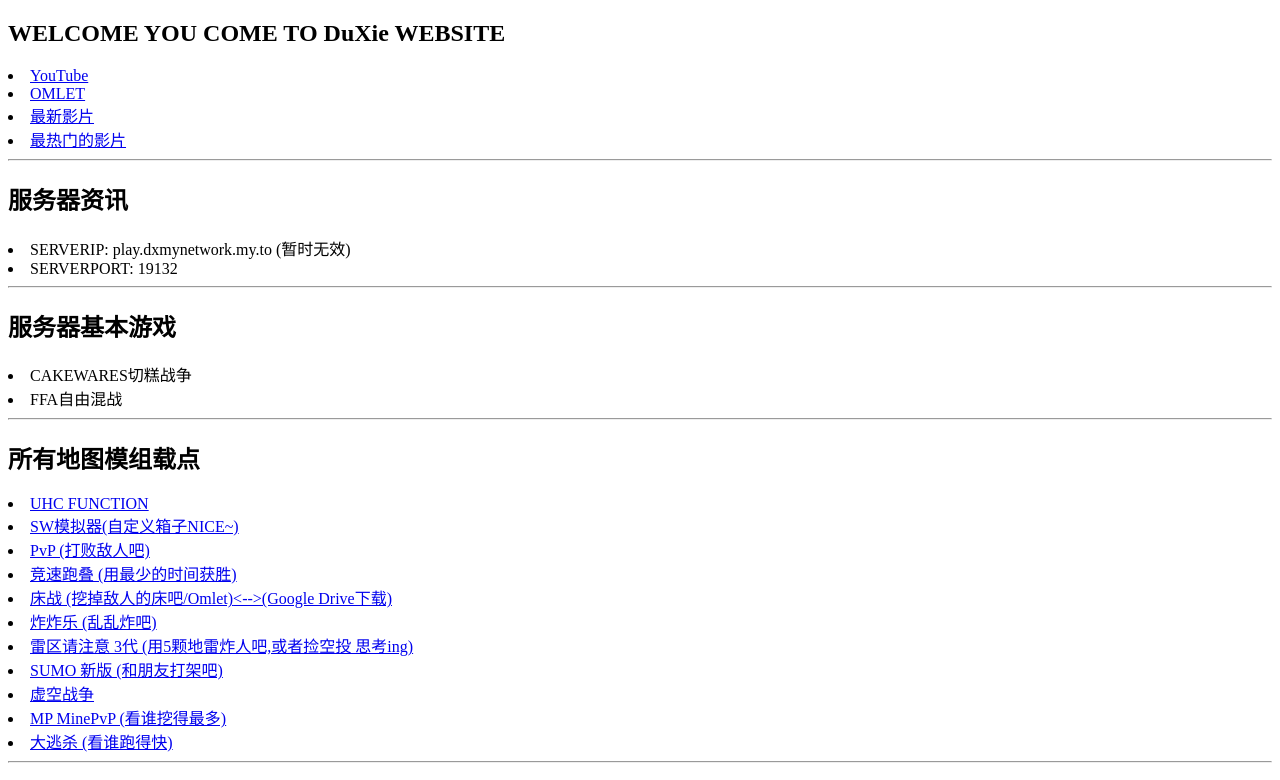
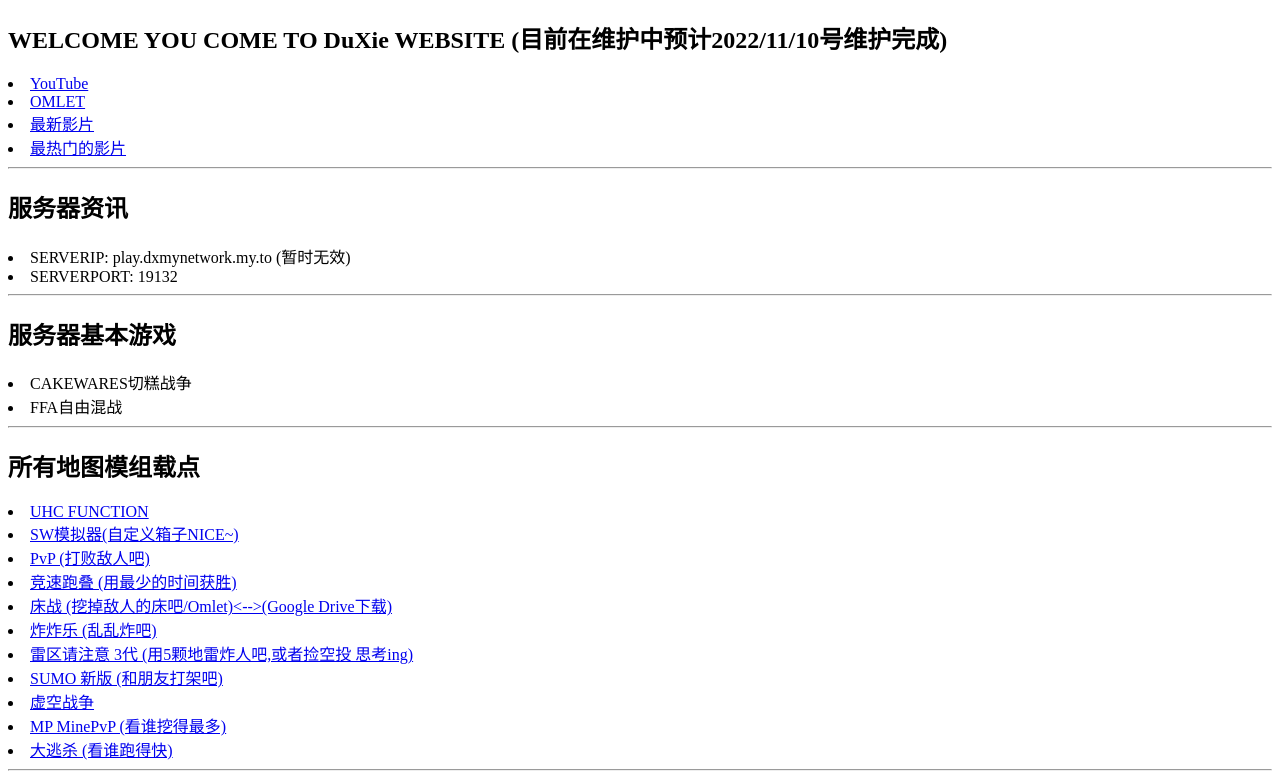
Before and after one commit to LOLPLAYER116/dxmyhome, a plain HTML site: page index.html in a window 1280 px wide. Shown: the top 780 px of the page. Drawn offline with Linux system fonts and the light colour scheme.

Commit message:
Update index.html

```diff
--- a/index.html
+++ b/index.html
@@ -5,7 +5,7 @@
         <title>欢迎来到毒蝎官网</title>
     </head>
     <body>
-       <h2>WELCOME YOU COME TO DuXie WEBSITE</h2>
+       <h2>WELCOME YOU COME TO DuXie WEBSITE     (目前在维护中预计2022/11/10号维护完成)</h2>
        <li><a href="https://www.youtube.com/channel/UCSAXUazcWS67KDz5vQCoS2g"> YouTube</a></li>
        <li><a href="https://omlet.gg/profile/gura_maipian8766"> OMLET</a></li>
        <li><a href="https://youtu.be/g5GStcDg4cQ">最新影片</a></li>
```
